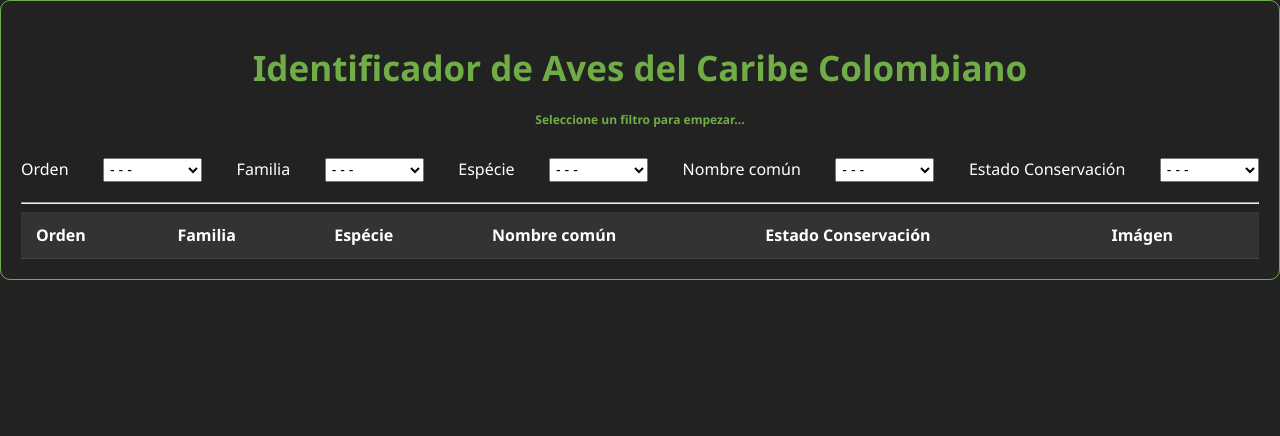
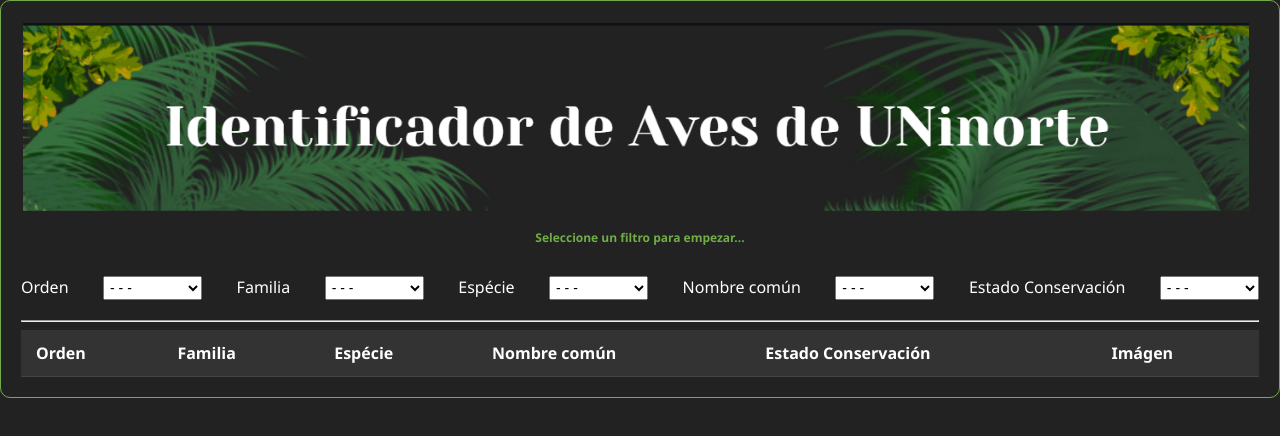
Before and after one commit to Daru-Mau/PF_aves_caribe, a plain HTML site: page templates/index.html in a window 1280 px wide. Drawn offline with nearby package versions, Linux system fonts and the light colour scheme.

Commit message:
version final 1

```diff
--- a/static/style.css
+++ b/static/style.css
@@ -5,6 +5,20 @@
   color: #fff;
   margin: 0;
   padding: 0;
+}
+
+.headerlogo {
+  padding: 2px;
+  text-align: center;
+  width: 99%;
+}
+
+.headerlogo img {
+  width: 100%;
+}
+
+.headerlogo {
+  margin-bottom: 5px;
 }
 
 .container {
--- a/templates/index.html
+++ b/templates/index.html
@@ -4,11 +4,14 @@
     <meta http-equiv="X-UA-Compatible" content="IE=edge" />
     <meta name="viewport" content="width=device-width, initial-scale=1.0" />
     <link rel="stylesheet" href="/static/style.css" />
+    <link rel="icon" href="/static/images/ALULA_logo.png" />
     <title>Aves DB</title>
   </head>
   <body>
     <div class="frame">
-      <h1>Identificador de Aves del Caribe Colombiano</h1>
+      <header class="headerlogo">
+        <img src="/static/images/banner.png" alt="Aves" />
+      </header>
       <h4>Seleccione un filtro para empezar...</h4>
 
       <div id="filtros"></div>
```
Also changed, not shown: static/images/ALULA_logo.png (added), static/images/banner.png (added).
